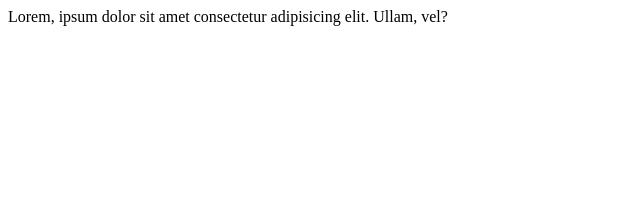
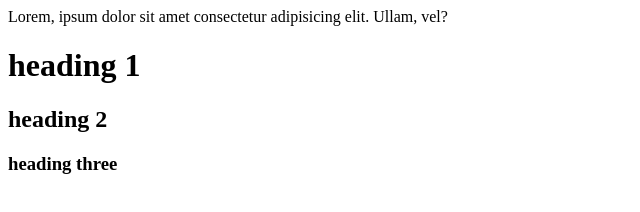
Before and after one commit to s0n2msharma/apnacollage-Demo, a plain HTML site: page index.html in a window 1280 px wide. Shown: the whole page, without its empty margins (0-640 px from the left). Drawn offline with Linux system fonts and the light colour scheme.

Commit message:
three headings

```diff
--- a/index.html
+++ b/index.html
@@ -1,4 +1,7 @@
 
   <p>
     Lorem, ipsum dolor sit amet consectetur adipisicing elit. Ullam, vel?
+    <h1>heading 1</h1>
+    <h2>heading 2</h2>
+    <h3>heading three</h3>
   </p>
```
